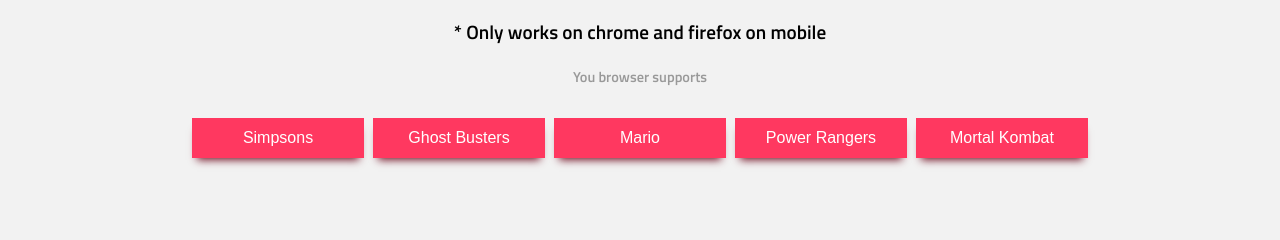
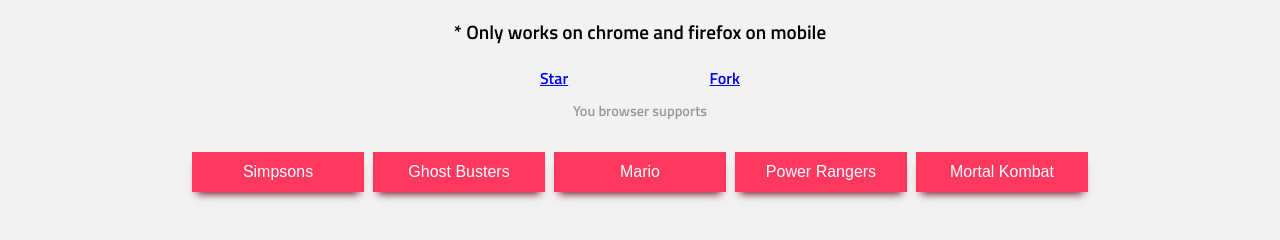
Before and after one commit to hjdesigner/vibration-api, a website: page src/index.html in a window 1280 px wide. Shown: the part 162-402 px from the top of the page. Drawn offline with Linux system fonts and the light colour scheme.

Commit message:
Added github button and made adjustment on sharing content

```diff
--- a/src/css/style.css
+++ b/src/css/style.css
@@ -43,6 +43,18 @@
     text-align: center;
     font-size: 1em;
     margin-bottom: 10px;
+}
+.links{
+    width: 100;
+    height: auto;
+    margin-bottom: 10px;
+}
+.links ul{
+    width: 200px;
+    margin: 0 auto;
+    display: flex;
+    justify-content: space-between;
+    list-style: none;
 }
 p[data-js="support"]{
     font-size: .9em;
--- a/src/index.html
+++ b/src/index.html
@@ -4,7 +4,24 @@
     <meta charset="UTF-8">
     <meta name="viewport" content="width=device-width, initial-scale=1.0">
     <meta http-equiv="X-UA-Compatible" content="ie=edge">
-    <title>HTML5 Vibration API</title>
+    <title>HTML5 Vibration API - Stretches Of Songs</title>
+    <meta http-equiv="X-UA-Compatible" content="ie=edge">
+    <meta name="description" content="Chatbot CSS para ajudar você lembrar de uma propriedade"/>
+    <link rel="base" href="http://henriquemelanda.com.br/vibration-api/"/>
+    <meta name="msapplication-navbutton-color" content="#22d6bb"/>
+    <meta name="apple-mobile-web-app-status-bar-style" content="#22d6bb"/>
+    <meta name="theme-color" content="#22d6bb">
+    <meta name="author" content="Henrique Melanda"/>
+    <meta property="og:url"           content="http://henriquemelanda.com.br/vibration-api/" />
+    <meta property="og:type"          content="website" />
+    <meta property="og:title"         content="HTML5 Vibration API - Stretches Of Songs" />
+    <meta property="og:description"   content="I recreated stretches of songs using the api vibration" />
+    <meta property="og:image"         content="http://henriquemelanda.com.br/vibration-api/image/vibration-api.jpg" />
+    <meta name="twitter:card" content="summary_large_image">
+    <meta name="twitter:site" content="@coisadedev">
+    <meta name="twitter:title" content="HTML5 Vibration API - Stretches Of Songs">
+    <meta name="twitter:description" content="I recreated stretches of songs using the api vibration">
+    <meta property="twitter:image:src" content="http://henriquemelanda.com.br/vibration-api/image/vibration-api.jpg">
     <link rel="stylesheet" href="css/style.css">
 </head>
 <body>
@@ -22,6 +39,16 @@
             <h1>HTML5 Vibration API</h1>
             <p>I recreated stretches of songs using the api vibration</p>
             <p>* Only works on chrome and firefox on mobile</p>
+            <div class="links">
+                <ul>
+                    <li class="git-btn">
+                        <a class="github-button" href="https://github.com/hjdesigner/vibration-api" data-size="large" data-show-count="true" aria-label="Star hjdesigner/vibration-api on GitHub">Star</a>
+                    </li>
+                    <li class="git-btn">
+                        <a class="github-button" href="https://github.com/hjdesigner/vibration-api/fork" data-size="large" data-show-count="true" aria-label="Fork hjdesigner/vibration-api on GitHub">Fork</a></li>
+                    </li>
+                </ul>
+            </div>
             <p data-js="support"></p>
             <div class="box-buttons">
                 <button data-js="simpsons">Simpsons</button>
@@ -35,5 +62,6 @@
 
 
     <script src="scripts/script.js"></script>
+    <script async defer src="https://buttons.github.io/buttons.js"></script>
 </body>
 </html>
```
Also changed, not shown: src/image/vibration-api.jpg (added).
